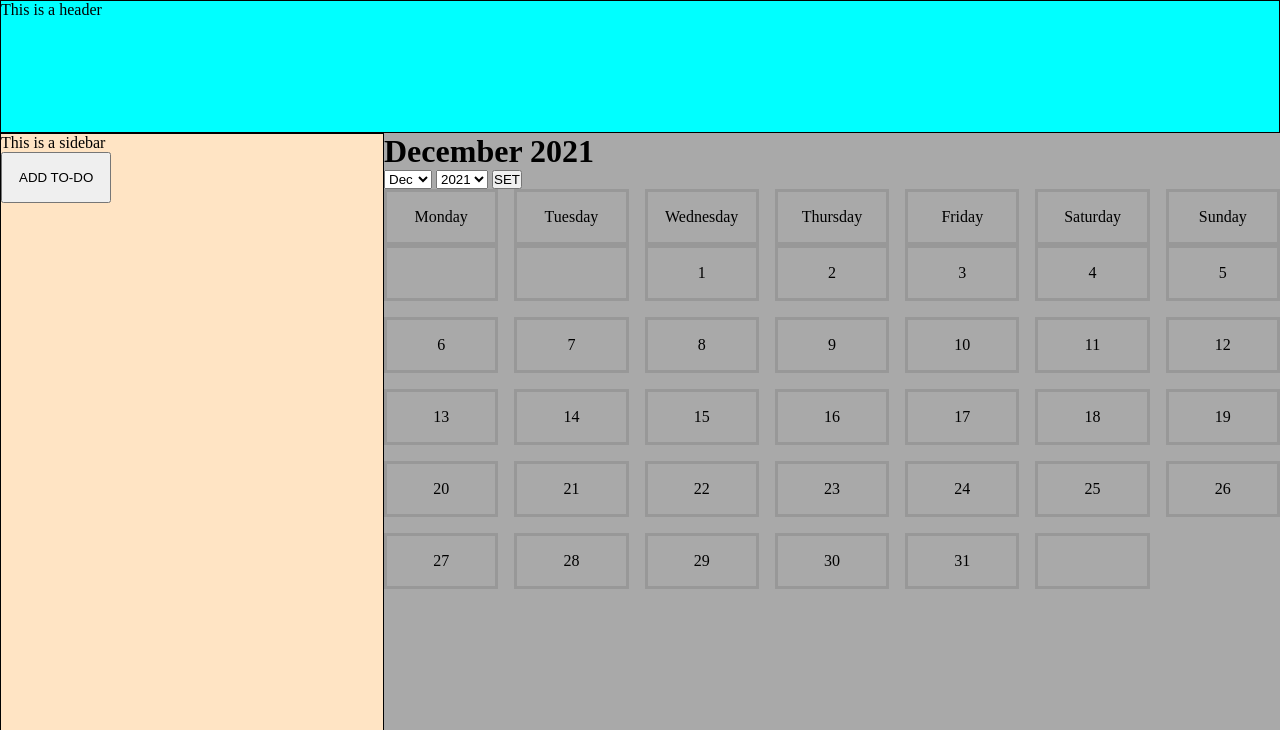
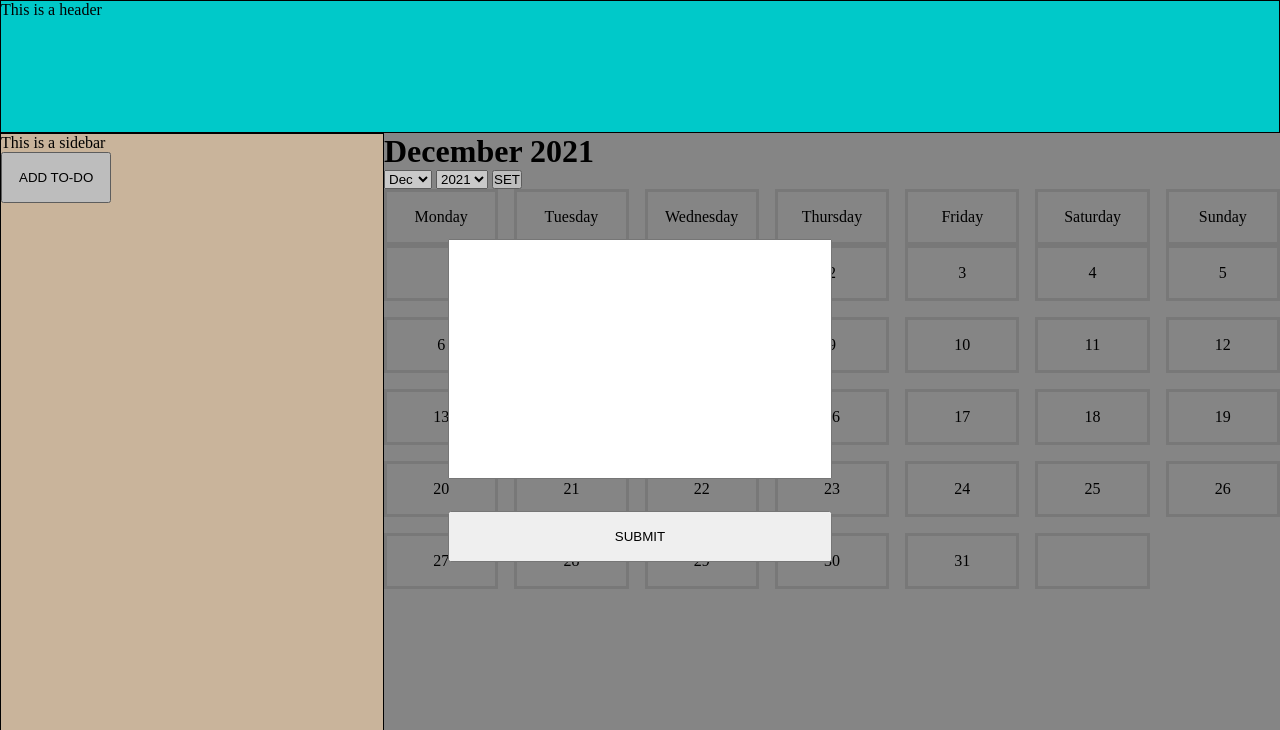
Before and after one commit to sabinaander/miniprojekt-git, a plain HTML site: page index.html in a window 1280 px wide. Both pictures are taken after a click on the button "ADD TO-DO". Shown: the top 730 px of the page. Drawn offline with Linux system fonts and the light colour scheme.

Commit message:
get container to center on screen

```diff
--- a/todo.css
+++ b/todo.css
@@ -1,10 +1,11 @@
 .toDoContainer{
     background-color: #00000036;
     display: flex;
-    height: 50vh;
-    width: 50vw;
     z-index: 1;
     justify-content: center;
+    align-items: center;
+    position: absolute;
+    inset: 0;
 }
 
 #toDoForm{
```
